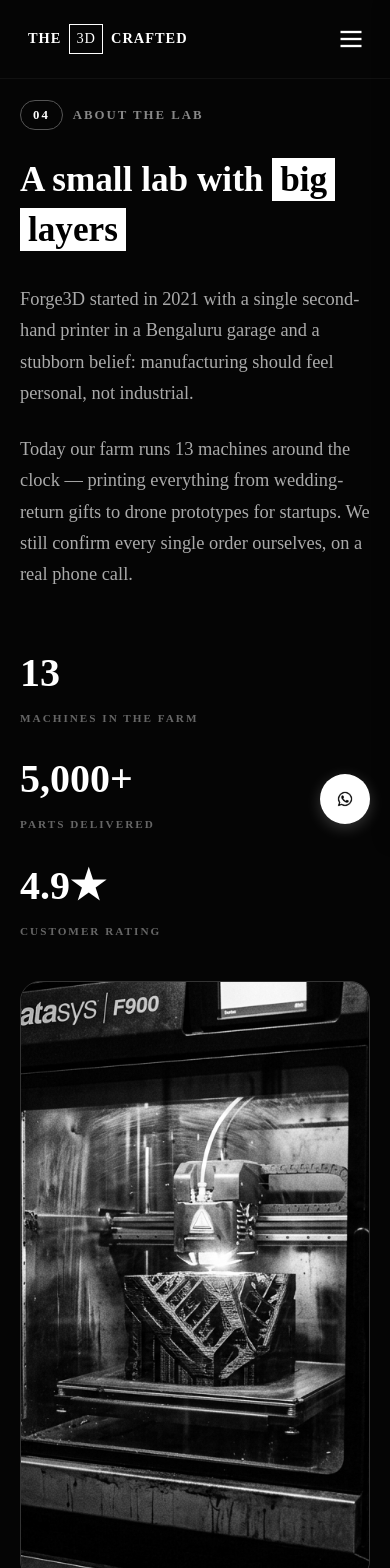
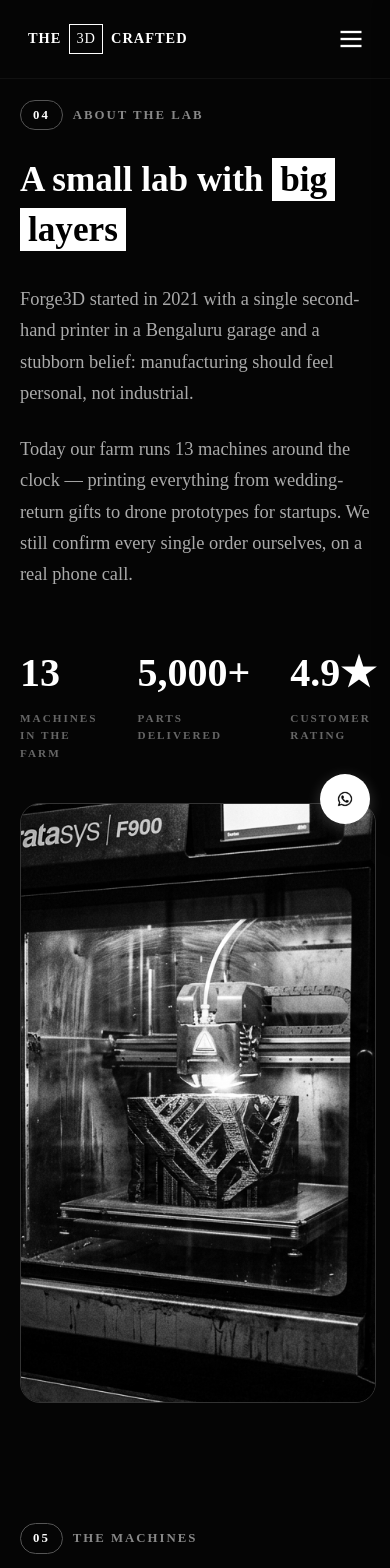
Before and after one commit to nikhilbhaturkar-ai/ntdd, a Next.js app: page /about in a window 390 px wide. Shown: the top 1568 px of the page. Built offline with nearby package versions, Linux system fonts and the light colour scheme.

Commit message:
Add subtle minimalistic animations — scroll reveals, card hovers, button micro-interactions, image zoom, nav underlines

```diff
--- a/src/app/about/page.js
+++ b/src/app/about/page.js
@@ -80,7 +80,7 @@ export default function About() {
   return (
     <div className="about-page fade-in visible">
       {/* 04 ABOUT THE LAB */}
-      <section className="about-section split-layout">
+      <section className="about-section split-layout" data-reveal>
         <div className="about-content">
           <div className="about-tag"><span>04</span> ABOUT THE LAB</div>
           <h2 className="about-headline">
@@ -93,7 +93,7 @@ export default function About() {
             Today our farm runs 13 machines around the clock — printing everything from wedding-return gifts to drone prototypes for startups. We still confirm every single order ourselves, on a real phone call.
           </p>
 
-          <div className="about-stats">
+          <div className="about-stats" data-stagger>
             <div className="stat-item">
               <span className="stat-number">13</span>
               <span className="stat-label">MACHINES IN THE FARM</span>
@@ -114,11 +114,11 @@ export default function About() {
       </section>
 
       {/* 05 THE MACHINES */}
-      <section className="about-section">
+      <section className="about-section" data-reveal>
         <div className="about-tag"><span>05</span> THE MACHINES</div>
         <h2 className="section-title">Meet the print farm</h2>
 
-        <div className="machines-grid">
+        <div className="machines-grid" data-stagger>
           {machines.map((machine, idx) => (
             <div key={idx} className="machine-card">
               <div className="machine-image-wrapper">
@@ -135,11 +135,11 @@ export default function About() {
       </section>
 
       {/* 06 HOW WE WORK */}
-      <section className="about-section">
+      <section className="about-section" data-reveal>
         <div className="about-tag"><span>06</span> HOW WE WORK</div>
         <h2 className="section-title">Obsession, standardised</h2>
 
-        <div className="process-grid">
+        <div className="process-grid" data-stagger>
           {processes.map((proc, idx) => (
             <div key={idx} className="process-card">
               <span className="process-num">{proc.num}</span>
@@ -152,7 +152,7 @@ export default function About() {
       </section>
 
       {/* CTA SECTION */}
-      <section className="about-cta">
+      <section className="about-cta" data-reveal>
         <h2>Want to visit the lab?</h2>
         <p>We love showing off our machines. Drop us a line and come say hello.</p>
         <button className="btn-bw-solid">Get in Touch</button>
--- /dev/null
+++ b/src/app/components/ScrollReveal.js
@@ -0,0 +1,35 @@
+"use client";
+import { useEffect } from "react";
+
+// ponytail: one global observer handles all scroll reveals site-wide
+export default function ScrollReveal() {
+  useEffect(() => {
+    const observer = new IntersectionObserver(
+      (entries) => {
+        entries.forEach((entry) => {
+          if (entry.isIntersecting) {
+            entry.target.classList.add("revealed");
+            observer.unobserve(entry.target);
+          }
+        });
+      },
+      { threshold: 0.1, rootMargin: "0px 0px -40px 0px" }
+    );
+
+    // Observe all elements with data-reveal attribute
+    document.querySelectorAll("[data-reveal]").forEach((el) => {
+      observer.observe(el);
+    });
+
+    // Also observe stagger children
+    document.querySelectorAll("[data-stagger] > *").forEach((el, i) => {
+      el.style.transitionDelay = `${i * 100}ms`;
+      el.classList.add("reveal-child");
+      observer.observe(el);
+    });
+
+    return () => observer.disconnect();
+  }, []);
+
+  return null;
+}
--- a/src/app/globals.css
+++ b/src/app/globals.css
@@ -74,8 +74,6 @@ body {
 
 .navbar a:hover, .navbar a.active {
     color: var(--text-primary);
-    border-bottom: 1px solid var(--text-primary);
-    padding-bottom: 2px;
 }
 
 .icons {
@@ -309,6 +307,157 @@ body {
     transform: translateY(0);
 }
 
+/* --- Scroll Reveal System --- */
+[data-reveal],
+.reveal-child {
+    opacity: 0;
+    transform: translateY(24px);
+    transition: opacity 0.7s cubic-bezier(0.22, 1, 0.36, 1),
+                transform 0.7s cubic-bezier(0.22, 1, 0.36, 1);
+}
+
+[data-reveal].revealed,
+.reveal-child.revealed {
+    opacity: 1;
+    transform: translateY(0);
+}
+
+/* --- Card Hover Effects --- */
+.product-card,
+.machine-card,
+.process-card {
+    transition: transform 0.35s cubic-bezier(0.22, 1, 0.36, 1),
+                box-shadow 0.35s ease;
+}
+
+.product-card:hover,
+.machine-card:hover,
+.process-card:hover {
+    transform: translateY(-6px);
+    box-shadow: 0 12px 40px rgba(255, 255, 255, 0.04);
+}
+
+/* --- Image Hover Zoom --- */
+.feature-image img,
+.product-card img,
+.machine-image-wrapper img,
+.about-main-image {
+    transition: transform 0.6s cubic-bezier(0.22, 1, 0.36, 1);
+}
+
+.feature-section:hover .feature-image img,
+.product-card:hover img,
+.machine-card:hover .machine-image-wrapper img {
+    transform: scale(1.04);
+}
+
+/* --- Button Micro-interactions --- */
+.btn-outline,
+.btn-bw-solid,
+.btn-add,
+.btn-order,
+.btn-submit-request,
+.btn-cart-continue {
+    transition: transform 0.2s ease,
+                background-color 0.3s ease,
+                color 0.3s ease,
+                border-color 0.3s ease;
+}
+
+.btn-outline:hover,
+.btn-bw-solid:hover,
+.btn-add:hover,
+.btn-submit-request:hover,
+.btn-cart-continue:hover {
+    transform: translateY(-2px);
+}
+
+.btn-outline:active,
+.btn-bw-solid:active,
+.btn-add:active,
+.btn-submit-request:active,
+.btn-cart-continue:active {
+    transform: translateY(0) scale(0.97);
+}
+
+/* --- Nav Link Underline Animation --- */
+.navbar a {
+    position: relative;
+}
+
+.navbar a::after {
+    content: '';
+    position: absolute;
+    bottom: -2px;
+    left: 0;
+    width: 0;
+    height: 1px;
+    background-color: var(--text-primary);
+    transition: width 0.3s cubic-bezier(0.22, 1, 0.36, 1);
+}
+
+.navbar a:hover::after {
+    width: 100%;
+}
+
+/* --- Social Circle Hover --- */
+.social-circle {
+    transition: transform 0.3s ease, color 0.3s ease, border-color 0.3s ease;
+}
+
+.social-circle:hover {
+    transform: translateY(-3px);
+}
+
+/* --- Stat Number Count Feel --- */
+.stat-number {
+    transition: transform 0.3s ease;
+}
+
+.stat-item:hover .stat-number {
+    transform: scale(1.05);
+}
+
+/* --- Smooth Page Transition --- */
+.about-page,
+.shop-page,
+.quote-page,
+.custom-print-page,
+.material-guide-page {
+    animation: pageEnter 0.5s cubic-bezier(0.22, 1, 0.36, 1) forwards;
+}
+
+@keyframes pageEnter {
+    from {
+        opacity: 0;
+        transform: translateY(16px);
+    }
+    to {
+        opacity: 1;
+        transform: translateY(0);
+    }
+}
+
+@keyframes fadeInUp {
+    from {
+        opacity: 0;
+        transform: translateY(20px);
+    }
+    to {
+        opacity: 1;
+        transform: translateY(0);
+    }
+}
+
+/* Reduce motion for accessibility */
+@media (prefers-reduced-motion: reduce) {
+    *, *::before, *::after {
+        animation-duration: 0.01ms !important;
+        animation-iteration-count: 1 !important;
+        transition-duration: 0.01ms !important;
+    }
+}
+
 /* Responsive */
 @media (max-width: 992px) {
     .feature-section {
@@ -1653,7 +1802,6 @@ body {
     color: #888;
     font-size: 0.95rem;
     line-height: 1.5;
-    font-family: var(--font-body);
 }
 
 /* Process Grid */
@@ -1694,7 +1842,6 @@ body {
     color: #888;
     font-size: 0.95rem;
     line-height: 1.6;
-    font-family: var(--font-body);
 }
 
 /* CTA */
@@ -1844,15 +1991,9 @@ body {
         font-size: 2.8rem !important;
     }
 
-    .about-headline, .section-title, .about-cta h2, .shop-header h2, .quote-header h2, .mg-header h2, .cp-header h2 {
+    .about-headline, .about-cta h2, .shop-header h2, .quote-header h2, .mg-header h2, .cp-header h2 {
         font-size: 2.2rem !important;
         line-height: 1.3;
-    }
-
-    .about-stats {
-        flex-direction: column;
-        gap: 20px;
-        align-items: flex-start;
     }
 
     .highlight-bw {
--- a/src/app/layout.js
+++ b/src/app/layout.js
@@ -1,6 +1,7 @@
 import { Inter, Outfit } from "next/font/google";
 import Navbar from "./components/Navbar";
 import Footer from "./components/Footer";
+import ScrollReveal from "./components/ScrollReveal";
 import "./globals.css";
 
 const inter = Inter({
@@ -23,6 +24,7 @@ export default function RootLayout({ children }) {
     <html lang="en">
       <body className={`${inter.variable} ${outfit.variable}`}>
         <Navbar />
+        <ScrollReveal />
         {children}
         <Footer />
 
--- a/src/app/shop/page.js
+++ b/src/app/shop/page.js
@@ -99,7 +99,7 @@ export default function Shop() {
 
   return (
     <div className="shop-page fade-in visible">
-      <div className="shop-header">
+      <div className="shop-header" data-reveal>
         <h2>Explore Products</h2>
         <p>Browse our collection of 3D printed products.</p>
       </div>
@@ -136,7 +136,7 @@ export default function Shop() {
         <p>{filteredProducts.length} products</p>
       </div>
 
-      <div className="product-grid">
+      <div className="product-grid" data-stagger>
         {filteredProducts.map(product => (
           <div key={product.id} className="product-card">
             <div className="product-image-container">
```
